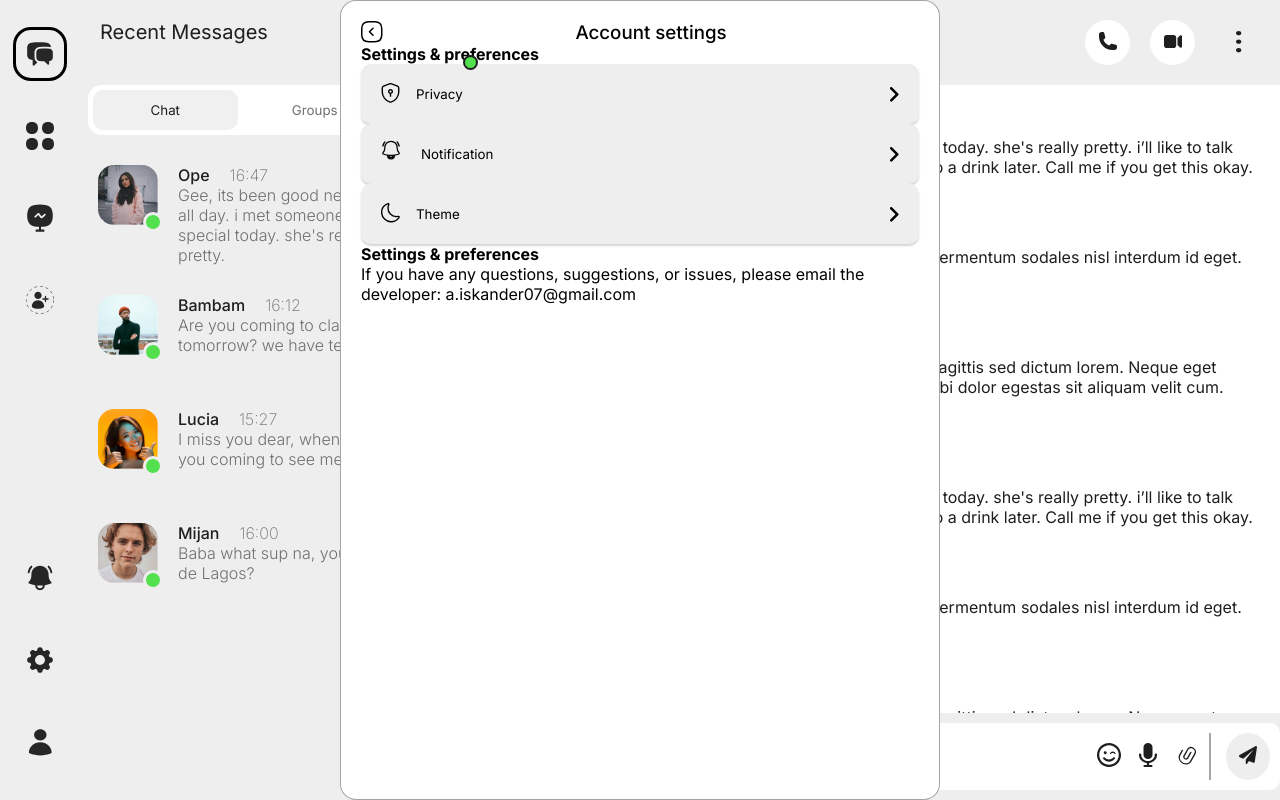
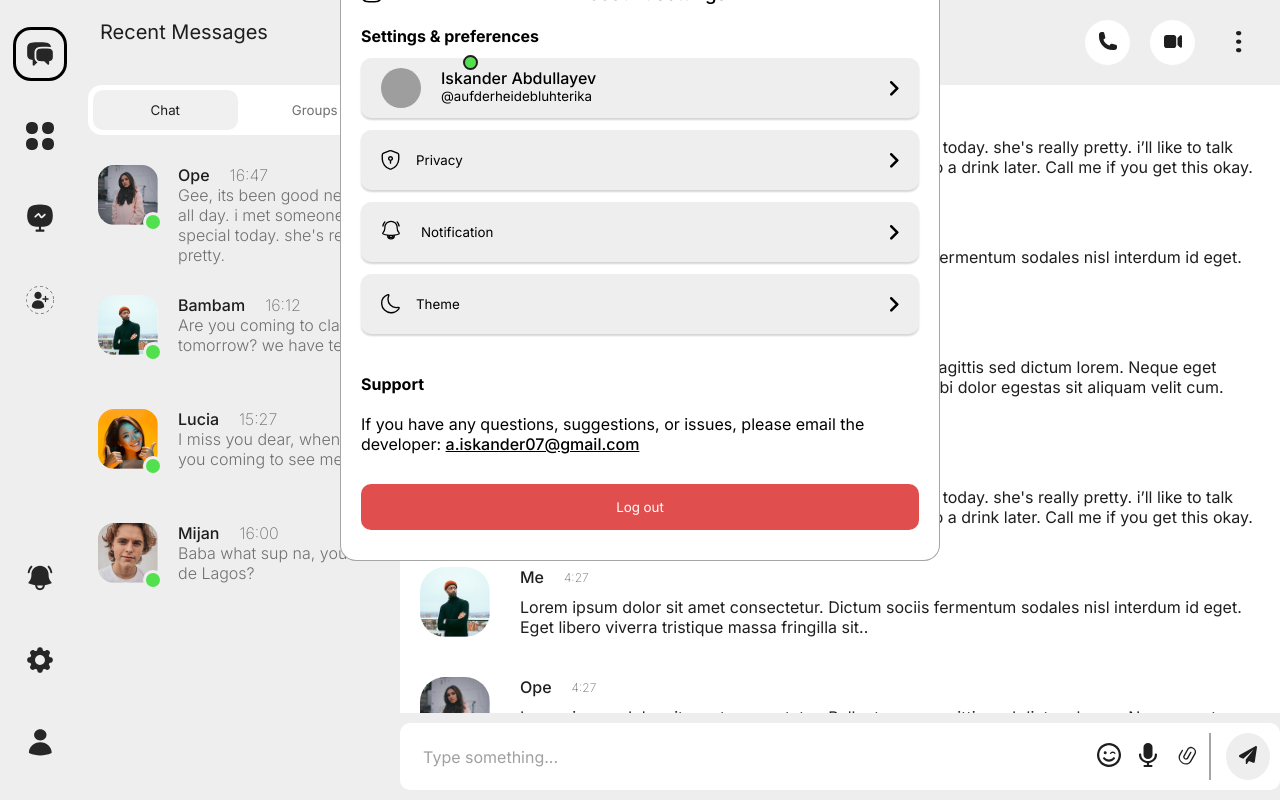
Before and after one commit to 2409nn/messanger, a Vue app: page / in a window 1280 px wide. Built offline with nearby package versions, Linux system fonts and the light colour scheme; grey boxes are pictures that could not be loaded.

Commit message:
доверстана настройка аккаунта

```diff
--- a/src/App.vue
+++ b/src/App.vue
@@ -15,7 +15,7 @@
 
 <!--  <user-search></user-search>-->
   <account-settings>
-<!--    <router-link to="/reg">Log out</router-link>-->
+
   </account-settings>
 
     <main>
--- a/src/assets/base.css
+++ b/src/assets/base.css
@@ -12,6 +12,8 @@
   --online-sign-background: #53E04E;
   --divider-border-color: rgba(30, 30, 30, 0.4);
   --submit-background-color: #EEEEEE;
+  --danger-color: #E04E4E;
+  --placeholder-color: #A0A0A0;
 }
 
 * {
@@ -24,6 +26,17 @@
 
 button, a {
   cursor: pointer;
+}
+
+input,
+textarea {
+  outline: none;
+  color: var(--main-text-color);
+}
+
+input::placeholder,
+textarea::placeholder {
+  color: var(--placeholder-color);
 }
 
 .online-tag {
@@ -92,3 +105,11 @@ button, a {
 
   border: 1px solid var(--divider-border-color);
 }
+
+.logOut-btn {
+  background-color: var(--danger-color);
+  color: white;
+  padding: 10px 30px;
+  border: none;
+  border-radius: 5px;
+}
--- a/src/components/accountSettings.vue
+++ b/src/components/accountSettings.vue
@@ -2,29 +2,105 @@
   import toggleList from "./toggleList.vue"
   import toggleButton from "./toggleButton.vue"
   import { ref } from 'vue'
+  import profile_default from '../assets/imgs/avatars/profile_default.png'
 
   const isOpen = ref({
+    personality: false,
     privacy: false,
     notification: false,
     theme: false,
   });
+
+  const supportContacts = {
+    supportEmail: 'a.iskander07@gmail.com',
+  }
+
+  const copyEmail = async (email) => {
+    try {
+      await navigator.clipboard.writeText(email);
+      alert('Email скопирован!');
+    } catch (err) {
+      console.error('Не удалось скопировать:', err);
+    }
+  };
+
+  const userData = {
+    username: 'aufderheidebluhterika',
+    fistname: 'Iskander',
+    lastname: 'Abdullayev',
+    avatar: 'https://avatars2.githubusercontent.com/u/55?v=4',
+  }
+
+  const closeButton = () => {
+
+  }
 
 </script>
 
 <template>
   <div class="accountSettings popup">
     <div class="accountSettings__heading">
-      <svg width="22" height="22" viewBox="0 0 22 22" fill="none" xmlns="http://www.w3.org/2000/svg">
-        <path d="M7.75 20.75H13.75C18.75 20.75 20.75 18.75 20.75 13.75V7.75C20.75 2.75 18.75 0.75 13.75 0.75H7.75C2.75 0.75 0.75 2.75 0.75 7.75V13.75C0.75 18.75 2.75 20.75 7.75 20.75Z" stroke="black" stroke-width="1.5" stroke-linecap="round" stroke-linejoin="round"/>
-        <path d="M12.01 14.28L8.48999 10.75L12.01 7.21997" stroke="black" stroke-width="1.5" stroke-linecap="round" stroke-linejoin="round"/>
-      </svg>
+
+      <button class="accountSettings__heading-closeBtn">
+        <svg width="22" height="22" viewBox="0 0 22 22" fill="none" xmlns="http://www.w3.org/2000/svg">
+          <path d="M7.75 20.75H13.75C18.75 20.75 20.75 18.75 20.75 13.75V7.75C20.75 2.75 18.75 0.75 13.75 0.75H7.75C2.75 0.75 0.75 2.75 0.75 7.75V13.75C0.75 18.75 2.75 20.75 7.75 20.75Z" stroke="black" stroke-width="1.5" stroke-linecap="round" stroke-linejoin="round"/>
+          <path d="M12.01 14.28L8.48999 10.75L12.01 7.21997" stroke-width="1.5" stroke-linecap="round" stroke-linejoin="round"/>
+        </svg>
+      </button>
+
       <h3>Account settings</h3>
     </div>
     <div class="accountSettings__preferences">
       <h4>Settings & preferences</h4>
       <div class="accountSettings__preferences-lists">
+
+        <div class="accountSettings__preferences-personality">
+          <toggle-list @click="isOpen.personality = !isOpen.personality" >
+
+            <img :src="userData.avatar ? userData.avatar : profile_default" alt="profile" style="width: 40px; height: 40px; border-radius: 50%;">
+
+            <div class="accountSettings__preferences-personality__name" style="display: grid; grid-template-rows: repeat(2, 1fr); grid-template-columns: 1fr">
+              <p style="grid-row: 1; text-align: left; font-weight: 500; font-size: 16px" v-if="userData.fistname" class="accountSettings__preferences-personality__fullname">{{ userData.fistname }} {{userData.lastname }}</p>
+              <p style="grid-row: 2; text-align: left; font-weight: 400;" v-if="userData.username" class="accountSettings__preferences-personality__username">@{{ userData.username }}</p>
+            </div>
+
+          </toggle-list>
+
+          <form @submit.prevent="" action="" class="accountSettings__preferences-personality__form" v-if="isOpen.personality">
+            <div class="form-row-top">
+              <div class="avatar-upload">
+                <label for="accountSettings__input-avatar" style="height: 100%; width: 100%; padding: 10px; align-content: center">Click to Upload image</label>
+                <input id="accountSettings__input-avatar" type="file" hidden>
+              </div>
+
+              <div class="names-column">
+                <div class="form-group">
+                  <label for="first-name">First name:</label>
+                  <input type="text" id="first-name" placeholder="Type your firstname...">
+                </div>
+                <div class="form-group">
+                  <label for="last-name">Last name:</label>
+                  <input type="text" id="last-name" placeholder="Type your firstname...">
+                </div>
+              </div>
+            </div>
+
+            <div class="form-group">
+              <label for="username">Username:</label>
+              <input type="text" id="username" placeholder="Type username to find you...">
+            </div>
+
+            <div class="form-group">
+              <label for="bio">Bio:</label>
+              <textarea id="bio" placeholder="Type something, for example: my name is Iskander, I’m from Almaty city..."></textarea>
+            </div>
+
+            <button type="submit" class="submit-btn">Save changes</button>
+          </form>
+        </div>
+
         <div class="accountSettings__preferences-privacy">
-          <toggle-list title="Privacy" list="privacy-preferences" @click="isOpen.privacy = !isOpen.privacy">
+          <toggle-list title="Privacy" @click="isOpen.privacy = !isOpen.privacy">
             <svg width="20" height="20" viewBox="0 0 16 17" fill="none" xmlns="http://www.w3.org/2000/svg">
               <path d="M14.581 7.74396C14.581 11.5836 11.7936 15.1798 7.98539 16.2319C7.72628 16.3026 7.44361 16.3026 7.18449 16.2319C3.3763 15.1798 0.588867 11.5836 0.588867 7.74396V4.29695C0.588867 3.65309 1.07569 2.92286 1.68029 2.67945L6.05381 0.889204C7.03531 0.488755 8.14243 0.488755 9.12392 0.889204L13.4974 2.67945C14.0942 2.92286 14.5889 3.65309 14.5889 4.29695L14.581 7.74396Z" stroke="black" stroke-width="1.17779" stroke-linecap="round" stroke-linejoin="round"/>
               <path d="M7.58497 8.82755C8.00147 8.82755 8.4009 8.6621 8.69541 8.36759C8.98991 8.07309 9.15536 7.67365 9.15536 7.25716C9.15536 6.84066 8.98991 6.44123 8.69541 6.14672C8.4009 5.85222 8.00147 5.68677 7.58497 5.68677C7.16848 5.68677 6.76905 5.85222 6.47454 6.14672C6.18004 6.44123 6.01459 6.84066 6.01459 7.25716C6.01459 7.67365 6.18004 8.07309 6.47454 8.36759C6.76905 8.6621 7.16848 8.82755 7.58497 8.82755ZM7.58497 8.82755V11.1831" stroke="black" stroke-width="1.17779" stroke-miterlimit="10" stroke-linecap="round" stroke-linejoin="round"/>
@@ -74,8 +150,8 @@
           <ul class="accountSettings__preferences__list" v-if="isOpen.theme">
 
             <li class="accountSettings__preferences__list-item">
-              <toggle-button class="accountSettings__preferences__list-btn" model-value=true label="Dark mode"></toggle-button>
-              <toggle-button class="accountSettings__preferences__list-btn" model-value=true label="Automatically switch theme"></toggle-button>
+              <toggle-button class="accountSettings__preferences__list-btn" label="Dark mode"></toggle-button>
+              <toggle-button class="accountSettings__preferences__list-btn" label="Automatically switch theme"></toggle-button>
             </li>
 
           </ul>
@@ -85,27 +161,62 @@
     </div>
     <div class="accountSettings__support">
 
-      <h4>Settings & preferences</h4>
-      <p>If you have any questions, suggestions, or issues, please email the developer: a.iskander07@gmail.com</p>
+      <h4>Support</h4>
+      <p>If you have any questions, suggestions, or issues, please email the developer:
+        <u
+          style="font-weight: 500; cursor: pointer"
+          @click="copyEmail(supportContacts.supportEmail);">
+          {{ supportContacts.supportEmail }}
+        </u></p>
     </div>
-    <slot></slot>
+    <button class="accountSettings__logOut-btn logOut-btn">Log out</button>
   </div>
 </template>
 
 <style scoped lang="scss">
   .accountSettings {
     width: 600px;
-    height: 800px;
+    height: fit-content;
+    max-height: 660px;
+    padding: 30px 20px;
     left: calc(50% - 600px / 2);
-    top: calc(50% - 800px / 2);
+    top: calc(50% - 900px / 2);
+    overflow: scroll;
+    scrollbar-width: none;
+    -ms-overflow-style: none;
+
+    &::-webkit-scrollbar {
+      display: none;
+    }
 
     &__heading {
       display: flex;
       justify-content: left;
+      padding-bottom: 20px;
 
       h3 {
         margin: auto;
         font-weight: 500;
+      }
+
+      &-closeBtn {
+        background: none;
+        border: none;
+        stroke: black;
+
+        svg:hover {
+          cursor: pointer;
+          fill: black;
+          stroke: white;
+        }
+      }
+    }
+
+    &__support {
+      margin-top: 40px;
+
+      p {
+        margin-top: 20px;
       }
     }
 
@@ -116,5 +227,98 @@
         display: block;
       }
     }
+
+    &__logOut-btn {
+      width: 100%;
+      margin-top: 30px;
+      padding: 15px 0;
+      border-radius: 10px;
+
+      &:hover {
+        cursor: pointer;
+        filter: brightness(1.1);
+      }
+    }
+  }
+
+
+
+  .accountSettings__preferences-personality__form {
+    display: flex;
+    flex-direction: column;
+    gap: 20px;
+    margin: 10px 0;
+    background-color: var(--body-background);
+    padding: 20px;
+    border: 1px solid var(--divider-border-color);
+    border-radius: 10px;
+  }
+
+  .form-row-top {
+    display: flex;
+    gap: 20px;
+  }
+
+  .avatar-upload {
+    width: 150px;
+    height: 150px;
+    border: 1.5px solid #000;
+    display: flex;
+    align-items: center;
+    justify-content: center;
+    text-align: center;
+    cursor: pointer;
+    font-size: 14px;
+    flex-shrink: 0;
+  }
+
+  .names-column {
+    flex-grow: 1;
+    display: flex;
+    flex-direction: column;
+    gap: 15px;
+  }
+
+  .form-group {
+    display: flex;
+    flex-direction: column;
+    gap: 8px;
+  }
+
+  .form-group label {
+    font-size: 16px;
+    color: #333;
+    font-weight: 500;
+  }
+
+  .form-group input,
+  .form-group textarea {
+    width: 100%;
+    padding: 12px 15px;
+    border: none;
+    border-radius: 4px;
+    background-color: var(--main-background-color);
+    font-size: 14px;
+  }
+
+  .form-group textarea {
+    height: 100px;
+    resize: none;
+  }
+
+  .submit-btn {
+    background-color: var(--online-sign-background);
+    color: white;
+    border: none;
+    border-radius: 7px;
+    padding: 15px;
+    font-size: 16px;
+    font-weight: 400;
+    cursor: pointer;
+    margin-top: 10px;
+
+    &:hover {
+      filter: brightness(1.05);
+    }
   }
 </style>
--- a/src/components/toggleButton.vue
+++ b/src/components/toggleButton.vue
@@ -11,6 +11,11 @@ defineProps({
   disabled: {
     type: Boolean,
     default: false
+  },
+  primary: {
+    type: Boolean,
+    required: false,
+    default: false
   }
 });
 
@@ -21,7 +26,7 @@ defineEmits(['update:modelValue']);
 <template>
 
 
-  <label class="toggle-switch" :class="{ 'is-disabled': disabled }">
+  <label class="toggle-switch" :class="{ 'is-disabled': disabled, 'is-primary': primary }">
 
     <span v-if="label" class="label-text">{{ label }}</span>
 
@@ -60,7 +65,6 @@ defineEmits(['update:modelValue']);
   width: 44px;
   height: 22px;
   background-color: #ccc;
-  transition: 0.3s;
   border-radius: 22px;
 }
 
@@ -72,7 +76,6 @@ defineEmits(['update:modelValue']);
   left: 2px;
   bottom: 2px;
   background-color: white;
-  transition: 0.3s;
   border-radius: 50%;
   box-shadow: 0 2px 4px rgba(0,0,0,0.2);
 }
@@ -90,6 +93,10 @@ input:checked + .slider:before {
   cursor: not-allowed;
 }
 
+.is-primary {
+  background-color: var(--main-background-color);
+}
+
 .label-text {
   font-family: sans-serif;
   font-size: 14px;
--- a/src/components/toggleList.vue
+++ b/src/components/toggleList.vue
@@ -30,7 +30,7 @@
   <div class="toggleList">
     <button class="toggleList__toggle" @click="setToggleStatus">
 
-      <div class="toggleList__toggle-icon">
+      <div class="toggleList__toggle-slot">
         <slot></slot>
       </div>
 
@@ -57,6 +57,14 @@
       align-items: center;
       padding: 20px;
       border-radius: 10px;
+      margin-top: 12px;
+
+      &-slot {
+        display: flex;
+        flex-direction: row;
+        gap: 20px;
+        align-items: center;
+      }
 
       &-title {
         margin-left: 15px;
```
